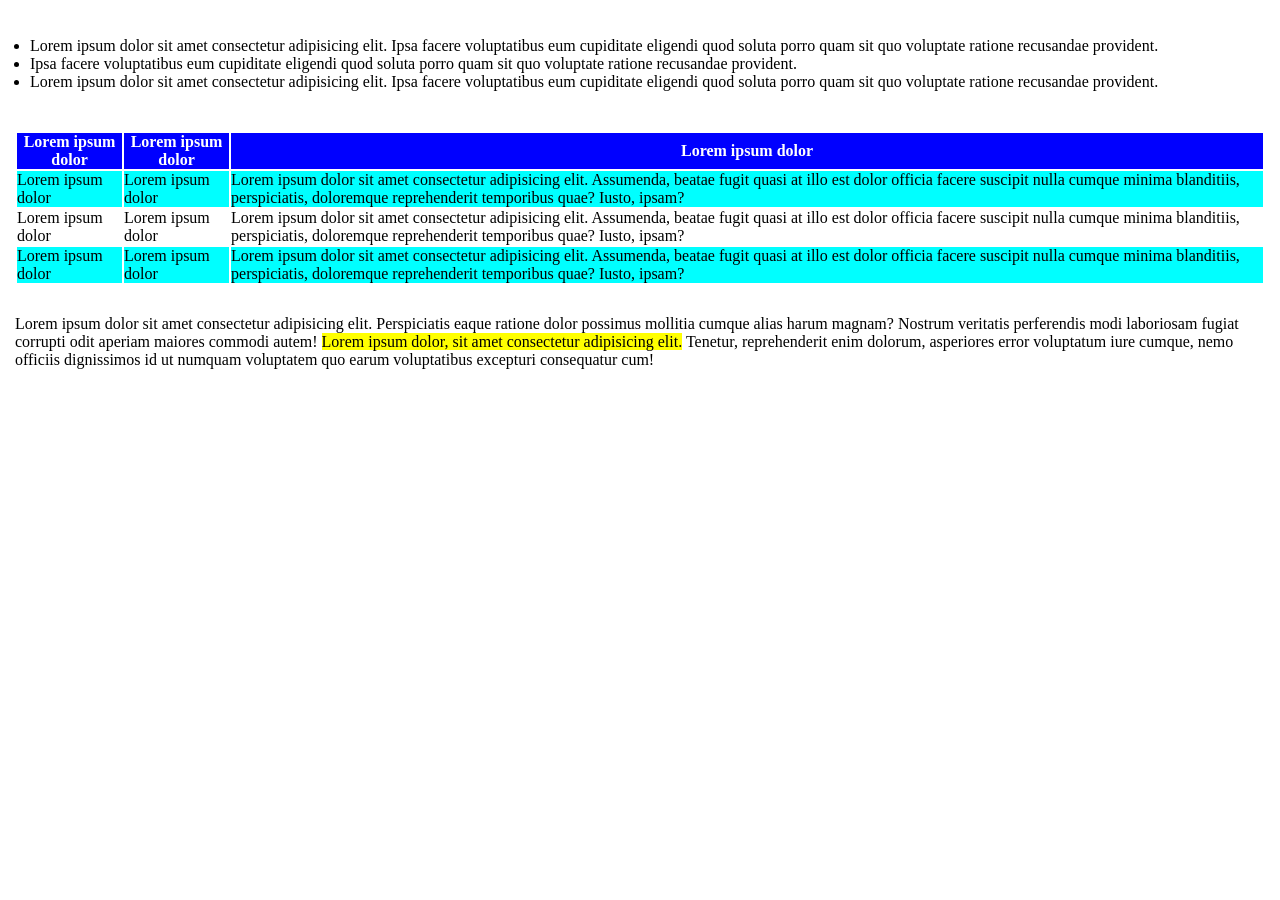
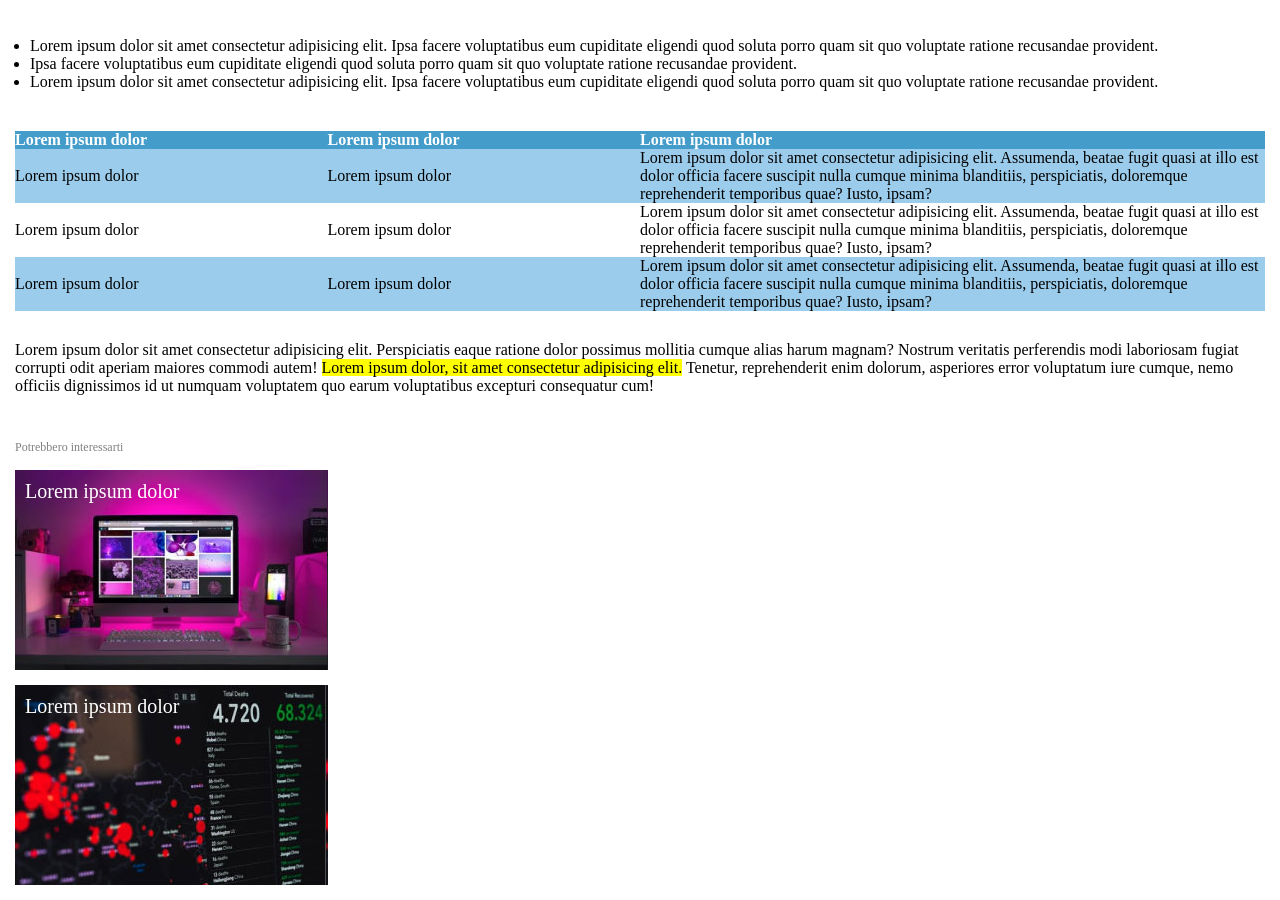
Before and after one commit to alessandraspalla/html-css-booleaner, a plain HTML site: page index.html in a window 1280 px wide. Shown: the part 661-1561 px from the top of the page. Before the commit the page ends 1075 px from the top, so only its background shows below. Drawn offline with Linux system fonts and the light colour scheme.

Commit message:
final changes

```diff
--- a/css/style.css
+++ b/css/style.css
@@ -65,11 +65,48 @@ ul {
 
 /* table style */
 
+table{
+    border-collapse: collapse;
+    text-align: left;
+}
+
+td{
+    width: 25%;
+}
+
+.column {
+    width: 50%;
+}
+
+
 #row-blue {
     color: white;
-    background-color: blue;
+    background-color: rgb(67, 156, 201);
 }
 
 .row-colored {
-    background-color: aqua;
+    background-color: rgb(156, 204, 235);
 }
+
+/* footer style */
+
+footer {
+    padding: 0 15px;
+}
+
+#footer-image1, #footer-image2 {
+    width: 25%;
+    height: 200px;
+    color: white;
+    font-size: 20px;
+    padding: 10px;
+    margin: 15px 0;
+}
+
+#footer-image1 {
+    background-image: url(../img/monitor.jpg);
+}
+
+#footer-image2 {
+    background-image: url(../img/graph.jpg);
+}
--- a/index.html
+++ b/index.html
@@ -61,24 +61,24 @@
                 <tr id="row-blue">
                     <th>Lorem ipsum dolor</th>
                     <th>Lorem ipsum dolor</th>
-                    <th>Lorem ipsum dolor</th>
+                    <th class="column">Lorem ipsum dolor</th>
                 </tr>
             </thead>
             <tbody>
                 <tr class="row-colored">
                     <td>Lorem ipsum dolor</td>
                     <td>Lorem ipsum dolor</td>
-                    <td>Lorem ipsum dolor sit amet consectetur adipisicing elit. Assumenda, beatae fugit quasi at illo est dolor officia facere suscipit nulla cumque minima blanditiis, perspiciatis, doloremque reprehenderit temporibus quae? Iusto, ipsam?</td>
+                    <td class="column">Lorem ipsum dolor sit amet consectetur adipisicing elit. Assumenda, beatae fugit quasi at illo est dolor officia facere suscipit nulla cumque minima blanditiis, perspiciatis, doloremque reprehenderit temporibus quae? Iusto, ipsam?</td>
                 </tr>
                 <tr>
                     <td>Lorem ipsum dolor</td>
                     <td>Lorem ipsum dolor</td>
-                    <td>Lorem ipsum dolor sit amet consectetur adipisicing elit. Assumenda, beatae fugit quasi at illo est dolor officia facere suscipit nulla cumque minima blanditiis, perspiciatis, doloremque reprehenderit temporibus quae? Iusto, ipsam?</td>
+                    <td class="column">Lorem ipsum dolor sit amet consectetur adipisicing elit. Assumenda, beatae fugit quasi at illo est dolor officia facere suscipit nulla cumque minima blanditiis, perspiciatis, doloremque reprehenderit temporibus quae? Iusto, ipsam?</td>
                 </tr>
                 <tr class="row-colored">
                     <td>Lorem ipsum dolor</td>
                     <td>Lorem ipsum dolor</td>
-                    <td>Lorem ipsum dolor sit amet consectetur adipisicing elit. Assumenda, beatae fugit quasi at illo est dolor officia facere suscipit nulla cumque minima blanditiis, perspiciatis, doloremque reprehenderit temporibus quae? Iusto, ipsam?</td>
+                    <td class="column">Lorem ipsum dolor sit amet consectetur adipisicing elit. Assumenda, beatae fugit quasi at illo est dolor officia facere suscipit nulla cumque minima blanditiis, perspiciatis, doloremque reprehenderit temporibus quae? Iusto, ipsam?</td>
                 </tr>
             </tbody>
         </table>
@@ -87,16 +87,19 @@
             Lorem ipsum dolor sit amet consectetur adipisicing elit. Perspiciatis eaque ratione dolor possimus mollitia cumque alias harum magnam? Nostrum veritatis perferendis modi laboriosam fugiat corrupti odit aperiam maiores commodi autem! <span class="evidenziato">Lorem ipsum dolor, sit amet consectetur adipisicing elit.</span> Tenetur, reprehenderit enim dolorum, asperiores error voluptatum iure cumque, nemo officiis dignissimos id ut numquam voluptatem quo earum voluptatibus excepturi consequatur cum!
         </p>
 
-        <!-- informazioni sull'argomento della pagina -->
-        <section>
-
-        </section>
-
     </main>
 
-    <!-- footer con collegamenti esterni -->
+    <!-- informazioni sull'argomento della pagina -->
     <footer>
-
+        <div class="grey">
+            Potrebbero interessarti
+        </div>
+        <div id="footer-image1">
+            Lorem ipsum dolor
+        </div>
+        <div id="footer-image2">
+            Lorem ipsum dolor
+        </div>
     </footer>
 </body>
 </html>
```
